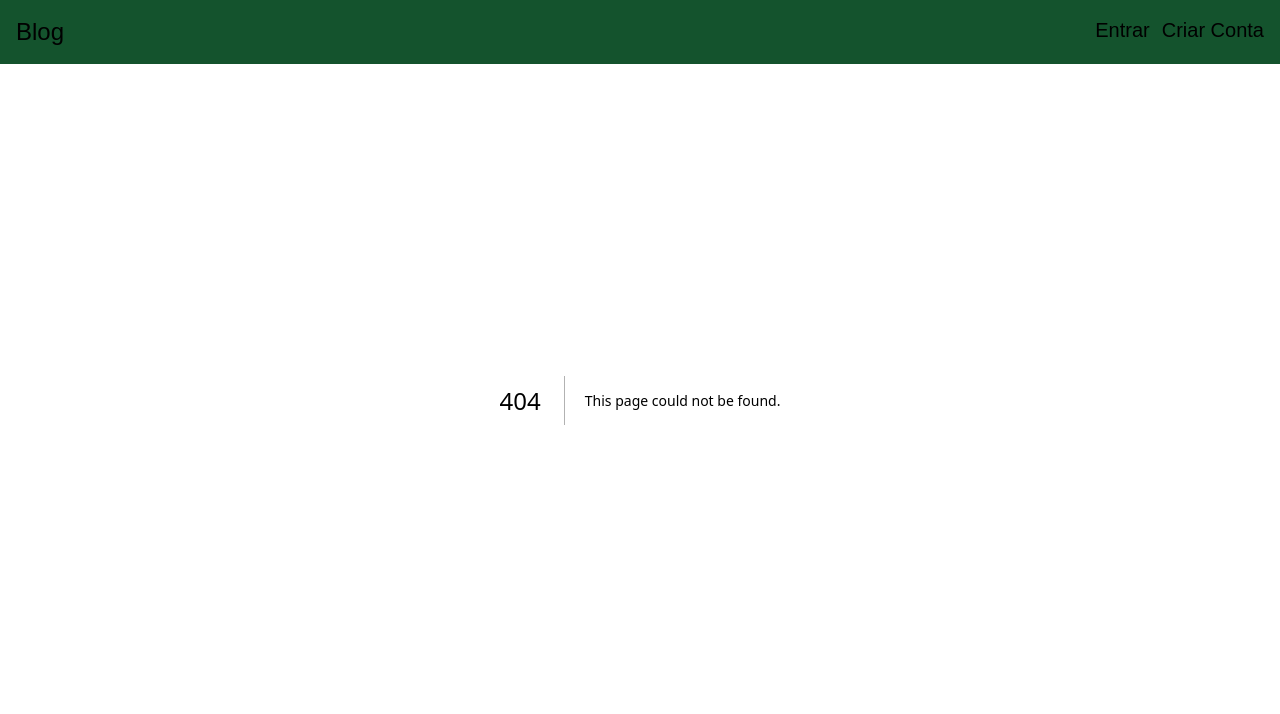
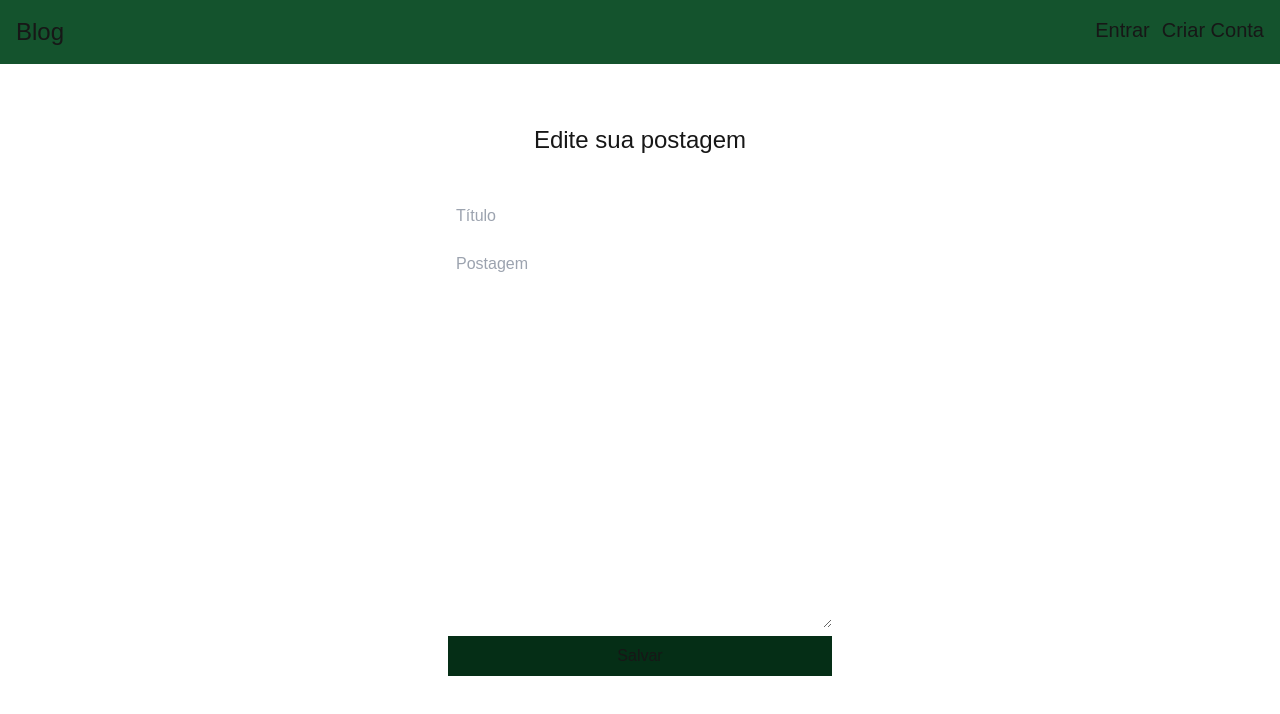
Before and after one commit to Gui-fga/blog_oo, a Next.js app: page /edit-post/1 in a window 1280 px wide. Before the commit this address had no page. Shown: the top 714 px of the page. Built offline with nearby package versions, Linux system fonts and the light colour scheme; no server answers; the database is empty.

Commit message:
editar post

```diff
--- /dev/null
+++ b/src/app/(pages)/edit-post/[id]/page.js
@@ -0,0 +1,65 @@
+"use client";
+import { useEffect, useState } from "react";
+import { useParams, useRouter } from "next/navigation";
+import { useAuth } from "@/utils/useAuth";
+
+export default function EditPost() {
+  const [title, setTitle] = useState("");
+  const [content, setContent] = useState("");
+  const { id } = useParams();
+  const router = useRouter();
+  const { user } = useAuth();
+
+  const getPost = async () => {
+    const response = await fetch(`/api/posts/get-post/${id}`);
+    const data = await response.json();
+    setTitle(data.title || "");
+    setContent(data.content || "");
+  };
+
+  useEffect(() => {
+    getPost();
+  }, [id]);
+
+  const handleSubmit = async (e) => {
+    e.preventDefault();
+    const response = await fetch(`/api/posts/update-post/${id}`, {
+      method: "PUT",
+      headers: {
+        "Content-Type": "application/json",
+      },
+      body: JSON.stringify({ title, content, user_id: user?.id }),
+    });
+
+    if (response.ok) {
+      alert("Postagem editada com sucesso");
+      router.push("/");
+    } else {
+      alert("Erro ao editar postagem");
+    }
+  };
+
+  return (
+    <div className="flex flex-col items-center justify-center h-screen">
+      <h1 className="text-2xl mb-10">Edite sua postagem</h1>
+      <form className="flex flex-col space-y-2" onSubmit={handleSubmit}>
+        <input
+          className="p-2 w-96 text-black"
+          type="text"
+          placeholder="Título"
+          value={title}
+          onChange={(e) => setTitle(e.target.value)}
+        />
+        <textarea
+          className="p-2 w-96 h-96 text-black"
+          placeholder="Postagem"
+          value={content}
+          onChange={(e) => setContent(e.target.value)}
+        />
+        <button className="bg-green-950 p-2 hover:bg-green-900" type="submit">
+          Salvar
+        </button>
+      </form>
+    </div>
+  );
+}
--- a/src/app/(pages)/posts/page.js
+++ b/src/app/(pages)/posts/page.js
@@ -29,7 +29,7 @@ export default function Login () {
 
   return (
     <div className="flex flex-col items-center justify-center h-screen">
-        <h1 className='text-2xl mb-10'>Crie sua postegem</h1>
+        <h1 className='text-2xl mb-10'>Crie sua postagem</h1>
         <form className="flex flex-col space-y-2" onSubmit={handleCreatePost}>
           <input className="p-2 w-96 text-black"type="text" placeholder="Título"/>
           <textarea className="p-2 w-96 h-96 text-black" placeholder="Postagem"/>
--- /dev/null
+++ b/src/app/api/posts/get-post/[id]/route.js
@@ -0,0 +1,17 @@
+import { supabase } from "@/utils/supabase";
+import {  NextResponse, NextRequest } from "next/server";
+
+
+export async function GET(req, { params }) {
+
+  const id = params.id
+
+  console.log('alô' + id)
+  const { data: post, error } = await supabase.from("posts").select("*").eq("id", id).single();
+
+  if (error) {
+    return NextResponse.json({ error: error.message }, { status: 400 });
+  }
+
+  return new NextResponse(JSON.stringify(post), { status: 200 });
+}
--- /dev/null
+++ b/src/app/api/posts/update-post/[id]/route.js
@@ -0,0 +1,50 @@
+import { supabase } from "@/utils/supabase";
+import { NextResponse } from "next/server";
+
+export async function PUT(req, { params }) {
+  const { title, content, user_id } = await req.json();
+  const id = params.id;
+
+  console.log(title, content, user_id, id);
+  // Fetch the post to verify ownership
+  const { data: post, error: fetchError } = await supabase
+    .from("posts")
+    .select("user_id")
+    .eq("user_id", user_id)
+    .single();
+
+  if (fetchError) {
+    return new NextResponse(
+      JSON.stringify({ error: "Erro ao carregar post" }),
+      {
+        status: 400,
+      }
+    );
+  }
+
+  // checa se o usuário é o dono do post
+  if (post.user_id !== user_id) {
+    return new NextResponse(
+      JSON.stringify({ error: "Você não tem permissão para editar este post" }),
+      { status: 403 }
+    );
+  }
+
+  // Atualiza o post
+  const { data: updatedPost, error: updateError } = await supabase
+    .from("posts")
+    .update({
+      title: title,
+      content: content,
+    })
+    .eq("id", id);
+
+  if (updateError) {
+    return new NextResponse(
+      JSON.stringify({ error: "Erro ao atualizar post" }),
+      { status: 400 }
+    );
+  }
+
+  return new NextResponse(JSON.stringify(updatedPost), { status: 200 });
+}
--- a/src/app/page.js
+++ b/src/app/page.js
@@ -1,7 +1,7 @@
 import { Button } from "@/components/ui/button";
 import { Input } from "@/components/ui/input";
 import { Search } from "lucide-react";
-import Cards from "@/components/cards";
+import Cards from "@/components/Cards";
 
 export default function Home() {
   return (
--- a/src/components/cards.js
+++ b/src/components/cards.js
@@ -7,11 +7,15 @@ import {
   CardTitle,
 } from "@/components/ui/card";
 import { Button } from "@/components/ui/button";
-import { BookOpen, ChevronRight } from "lucide-react";
+import { ChevronRight } from "lucide-react";
 import { useEffect, useState } from "react";
+import { useRouter } from "next/navigation";
+import { useAuth } from "@/utils/useAuth";
 
 export default function Cards() {
   const [post, setPost] = useState([]);
+  const router = useRouter();
+  const { user } = useAuth();
 
   const getPosts = async () => {
     const response = await fetch("/api/posts/get-posts");
@@ -23,6 +27,15 @@ export default function Cards() {
     getPosts();
   }, []);
 
+  const editPost = async (postId, userId) => {
+    if (user?.id != userId) {
+      alert("Você não tem permissão para editar este post");
+      console.log(user?.id, post?.user_id);
+      return;
+    }
+    router.push(`/edit-post/${postId}`);
+  };
+
   return (
     <div>
       {post.map((post) => (
@@ -31,13 +44,14 @@ export default function Cards() {
             <CardTitle>{post?.title}</CardTitle>
           </CardHeader>
           <CardContent>
-            <p className="text-muted-foreground">
-              {post?.content}
-            </p>
+            <p className="text-muted-foreground">{post?.content}</p>
           </CardContent>
           <CardFooter>
-            <Button variant="ghost">
-              Read More <ChevronRight className="ml-2 h-4 w-4" />
+            <Button
+              variant="ghost"
+              onClick={() => editPost(post?.id, post?.user_id)}
+            >
+              Editar <ChevronRight className="ml-2 h-4 w-4" />
             </Button>
           </CardFooter>
         </Card>
```
